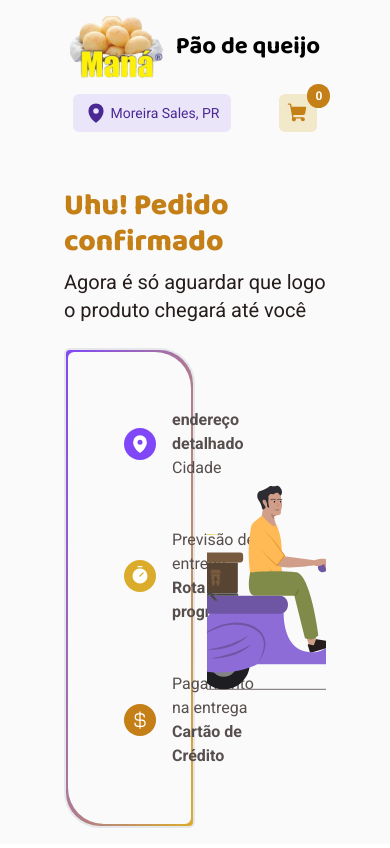
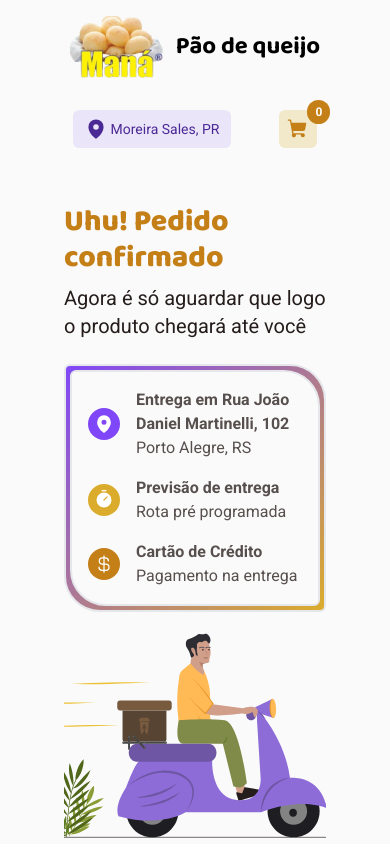
Before and after one commit to giovaniocan/pq-mana, a Next.js app: page /success in a window 390 px wide. Built offline with nearby package versions, Linux system fonts and the light colour scheme.

Commit message:
♻️:sucess page now is all responsive

```diff
--- a/src/components/Header.tsx
+++ b/src/components/Header.tsx
@@ -12,7 +12,7 @@ export function Header() {
         <span className={`${baloo700.className} text-2xl`}>Pão de queijo</span>
       </Link>
 
-      <div className="flex gap-12 md:gap-3 items-center mt-4 md:mt-0">
+      <div className="flex gap-12 md:gap-3 items-center mt-8 md:mt-0">
         <div className="flex gap-1 items-center py-2 px-3 rounded-md bg-purple-light text-purple-dark">
           <MapPin size={22} weight="fill" />
           <span className="text-sm">Moreira Sales, PR</span>
--- /dev/null
+++ b/src/components/success/RenderDetail.tsx
@@ -0,0 +1,24 @@
+import React from 'react'
+
+interface Props {
+  title: string
+  subtitle: string
+  Icon: any
+  bgColor: string
+}
+
+export function RenderDetail({ Icon, title, bgColor, subtitle }: Props) {
+  return (
+    <div className="flex gap-4 items-center">
+      <div
+        className={`bg-${bgColor} rounded-full justify-center items-center p-[6px]`}
+      >
+        <Icon size={20} weight="fill" color="#fff" />
+      </div>
+      <div className="flex flex-col">
+        <span className="text-base-text font-bold text-base">{title}</span>
+        <span className="text-base-text font-normal text-base">{subtitle}</span>
+      </div>
+    </div>
+  )
+}
--- a/src/pages/success/index.tsx
+++ b/src/pages/success/index.tsx
@@ -5,6 +5,7 @@ import image from '../../../public/successSVG.svg'
 import Image from 'next/image'
 import { baloo800 } from '../../styles/fonts'
 import { CurrencyDollar, MapPin, Timer } from 'phosphor-react'
+import { RenderDetail } from '@/components/success/RenderDetail'
 
 export default function Success() {
   return (
@@ -22,58 +23,31 @@ export default function Success() {
           </h4>
         </div>
 
-        <div className="flex justify-between mt-6 gap-3 items-center ">
-          <div className="w-1/2 p-[2px] bg-gradient-to-br from-[#8047f8] to-[#dbac2c] border-2  rounded-tl-md rounded-tr-[36px] rounded-br-md rounded-bl-[36px] border-gradientee rounded-[6px 36px]">
-            <div className="bg-background  flex flex-col gap-12 pl-14 py-14 rounded-tl-md rounded-tr-[36px] rounded-br-md rounded-bl-[36px] rounded-[6px 36px]">
-              <div className="flex gap-4 items-center">
-                <div
-                  className={`bg-purple rounded-full justify-center items-center p-[6px]`}
-                >
-                  <MapPin size={20} weight="fill" color="#fff" />
-                </div>
-                <div className="flex flex-col">
-                  <span className="text-base-text font-bold text-base">
-                    endereço detalhado
-                  </span>
-                  <span className="text-base-text font-normal text-base">
-                    Cidade
-                  </span>
-                </div>
-              </div>
-              <div className="flex gap-4 items-center">
-                <div
-                  className={`bg-yellow rounded-full justify-center items-center p-[6px]`}
-                >
-                  <Timer size={20} weight="fill" color="#fff" />
-                </div>
-                <div className="flex flex-col">
-                  <span className="text-base-text text-base">
-                    Previsão de entrega
-                  </span>
-                  <span className="text-base-text font-bold  text-base">
-                    Rota pré programada
-                  </span>
-                </div>
-              </div>
-              <div className="flex gap-4 items-center">
-                <div
-                  className={`bg-yellow-dark rounded-full justify-center items-center p-[6px]`}
-                >
-                  <CurrencyDollar size={20} weight="fill" color="#fff" />
-                </div>
-                <div className="flex flex-col">
-                  <span className="text-base-text font-normal text-base">
-                    Pagamento na entrega
-                  </span>
-                  <span className="text-base-text font-bold text-base">
-                    Cartão de Crédito
-                  </span>
-                </div>
-              </div>
+        <div className="flex flex-col md:flex-row justify-between mt-6 gap-3 items-center ">
+          <div className="w-full md:w-1/2 p-1 md:p-[2px]  bg-gradient-to-br from-[#8047f8] to-[#dbac2c]  border-2  rounded-tl-md rounded-tr-[36px] rounded-br-md rounded-bl-[36px] border-gradientee rounded-[6px 36px]">
+            <div className="bg-background bg flex flex-col gap-4 md:gap-12 p-4 md:pl-14 md:py-14 border-2  rounded-tl-md rounded-tr-[36px] rounded-br-md rounded-bl-[36px] border-gradientee rounded-[6px 36px]">
+              <RenderDetail
+                title="Entrega em Rua João Daniel Martinelli, 102"
+                subtitle="Porto Alegre, RS"
+                Icon={MapPin}
+                bgColor="purple"
+              />
+              <RenderDetail
+                Icon={Timer}
+                bgColor="yellow"
+                subtitle="Rota pré programada"
+                title="Previsão de entrega"
+              />
+              <RenderDetail
+                Icon={CurrencyDollar}
+                bgColor="yellow-dark"
+                subtitle="Pagamento na entrega"
+                title="Cartão de Crédito"
+              />
             </div>
           </div>
 
-          <div className="relative w-60 h-56 md:w-[35rem] md:h-[25rem]">
+          <div className="relative w-full h-56 md:w-[35rem] md:h-[25rem]">
             <Image
               src={image}
               alt="Pão de Queijo"
```
